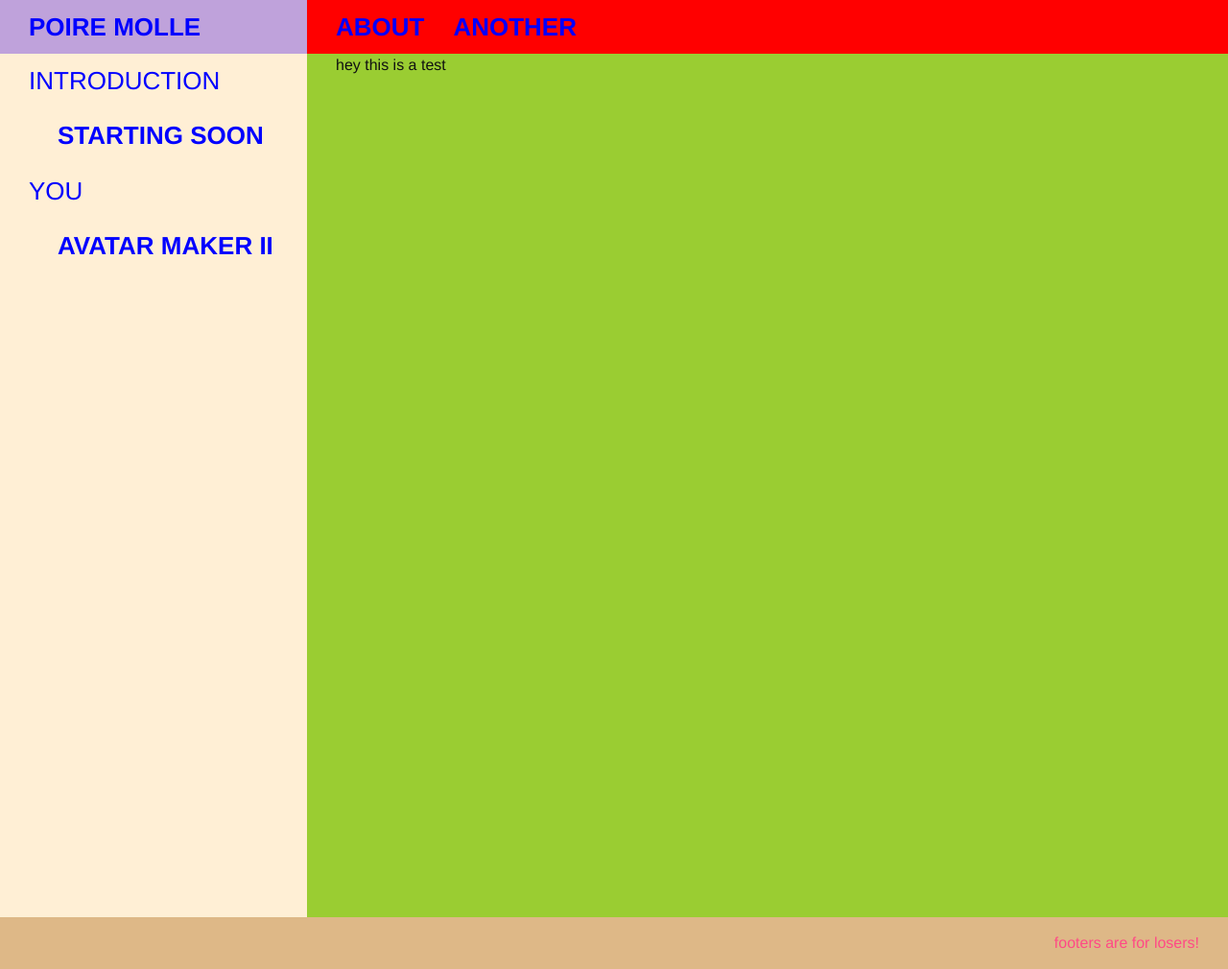
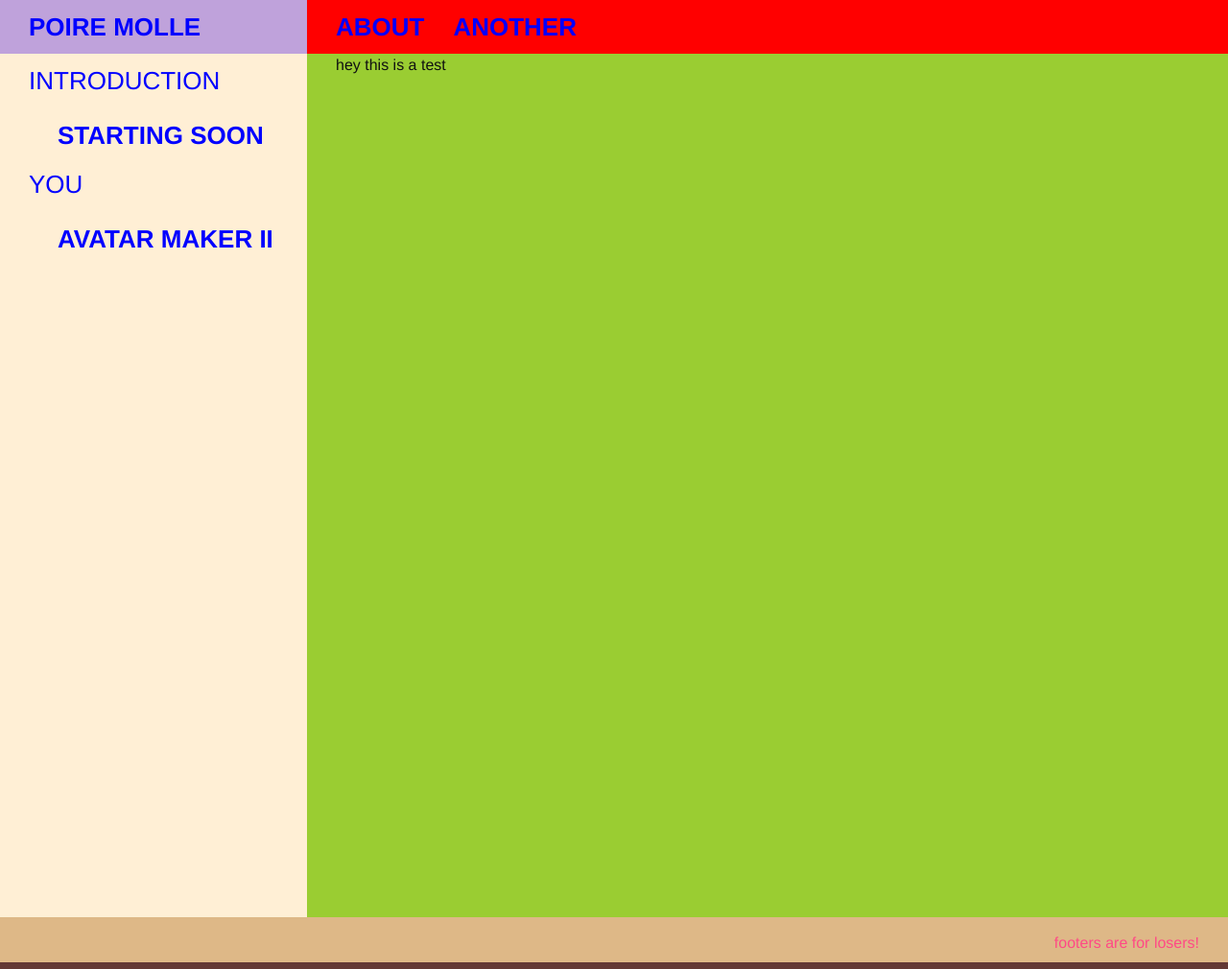
Before and after one commit to poiremolle/blog, a Jekyll site: the page built from index.md, in a window 1280 px wide. Shown: the whole page at 96% size. Built offline with Jekyll 4.4.1, drawn with Linux system fonts in a browser that asks for light colours.

Commit message:
changing text botton margin to be a quarter of a spacing-unit

```diff
--- a/_sass/minima/_base.scss
+++ b/_sass/minima/_base.scss
@@ -37,7 +37,7 @@
 p, blockquote, pre,
 ul, ol, dl, figure,
 %vertical-rhythm {
-  margin-bottom: $spacing-unit / 2;
+  margin-bottom: $spacing-unit / 4;
 }
 
 ul {list-style-type: none;}
```
